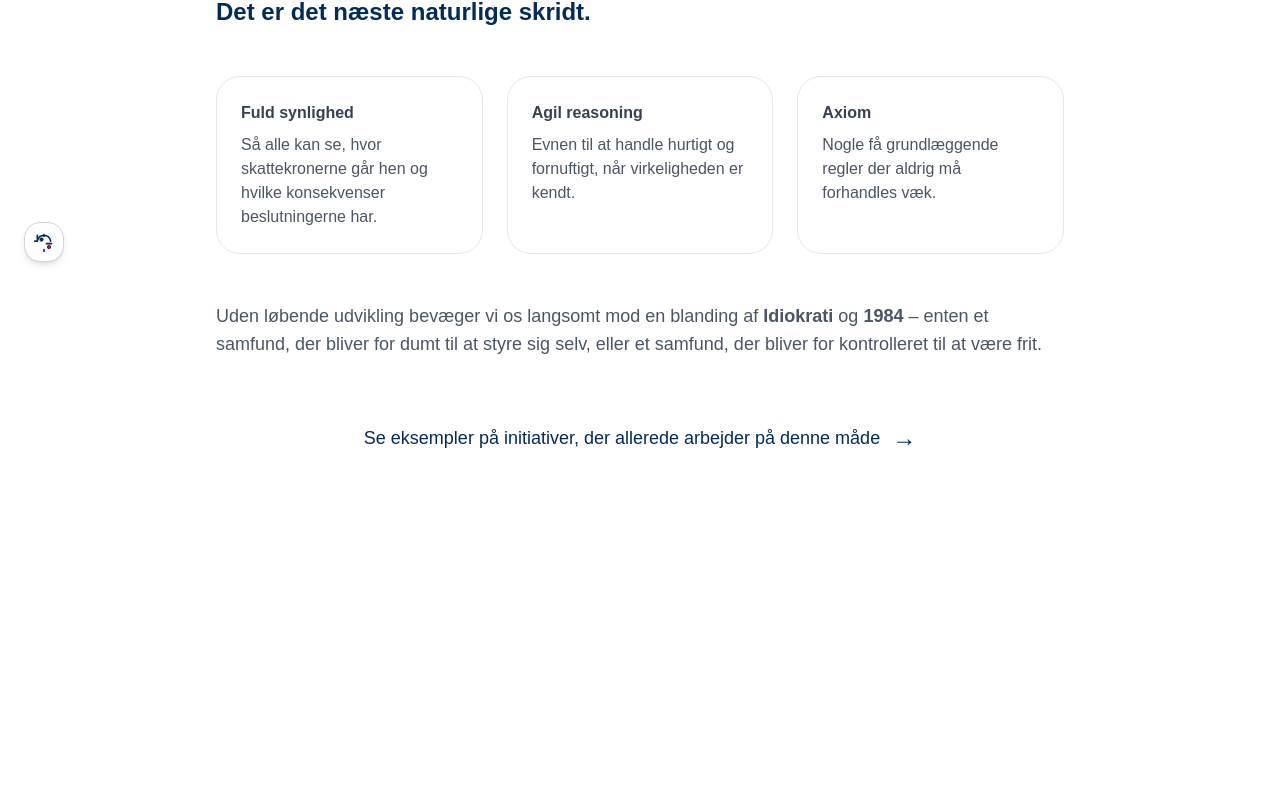
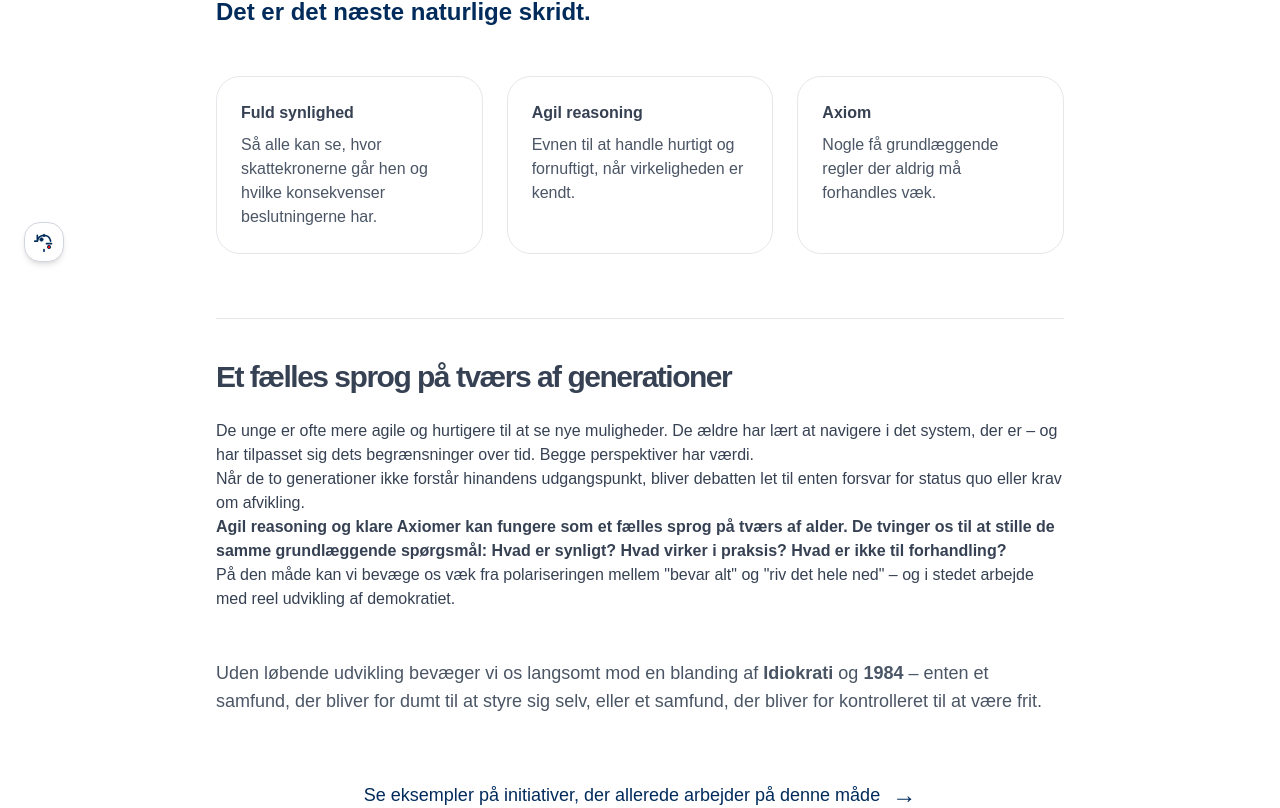
Before and after one commit to synlighed-nu/synlighed-nu-clean, a Next.js app: page /demokrati-2-0 in a window 1280 px wide. Shown: the part 514-1322 px from the top of the page. Before the commit the page ends 1048 px from the top, so only its background shows below. Built offline with nearby package versions, Linux system fonts and the light colour scheme.

Commit message:
Update page.tsx

```diff
--- a/app/demokrati-2-0/page.tsx
+++ b/app/demokrati-2-0/page.tsx
@@ -16,6 +16,14 @@ Det gamle demokrati er ikke dårligt i sig selv. Det er bare ikke blevet opdater
 Demokrati har altid udviklet sig. Fra enevælde til repræsentativt demokrati. Fra almindelig stemmeret til kvinders stemmeret. Hver gang har det været et svar på tidens udfordringer.
 
 I dag står vi over for nye problemer: manglende gennemsigtighed, langsommelighed og beslutninger, der ikke længere afspejler virkeligheden. Derfor er Demokrati 2.0 ikke en færdig løsning – det er det næste naturlige skridt.
+
+De unge er ofte mere agile og hurtigere til at se nye muligheder. De ældre har lært at navigere i det system, der er – og har tilpasset sig dets begrænsninger over tid. Begge perspektiver har værdi.
+
+Når de to generationer ikke forstår hinandens udgangspunkt, bliver debatten let til enten forsvar for status quo eller krav om afvikling.
+
+Agil reasoning og klare Axiomer kan fungere som et fælles sprog på tværs af alder. De tvinger os til at stille de samme grundlæggende spørgsmål: Hvad er synligt? Hvad virker i praksis? Hvad er ikke til forhandling?
+
+På den måde kan vi bevæge os væk fra polariseringen mellem "bevar alt" og "riv det hele ned" – og i stedet arbejde med reel udvikling af demokratiet.
 
 Uden løbende udvikling risikerer vi at bevæge os mod en blanding af idiokrati og kontrol. Derfor har vi brug for tre grundlæggende opgraderinger: fuld synlighed, agil reasoning og klare, urokkelige axioms.
   `;
@@ -66,6 +74,30 @@ Uden løbende udvikling risikerer vi at bevæge os mod en blanding af idiokrati
             </div>
           </div>
 
+          {/* NYT AFSNIT: GENERATIONER */}
+          <section className="mt-16 border-t border-gray-200 pt-10">
+            <h2 className="text-3xl font-bold tracking-tighter mb-6">Et fælles sprog på tværs af generationer</h2>
+
+            <div className="prose prose-lg text-gray-700">
+              <p>
+                De unge er ofte mere agile og hurtigere til at se nye muligheder. De ældre har lært at navigere i det system, der er – og har tilpasset sig dets begrænsninger over tid. Begge perspektiver har værdi.
+              </p>
+
+              <p>
+                Når de to generationer ikke forstår hinandens udgangspunkt, bliver debatten let til enten forsvar for status quo eller krav om afvikling.
+              </p>
+
+              <p className="font-semibold">
+                Agil reasoning og klare Axiomer kan fungere som et fælles sprog på tværs af alder.
+                De tvinger os til at stille de samme grundlæggende spørgsmål: Hvad er synligt? Hvad virker i praksis? Hvad er ikke til forhandling?
+              </p>
+
+              <p>
+                På den måde kan vi bevæge os væk fra polariseringen mellem "bevar alt" og "riv det hele ned" – og i stedet arbejde med reel udvikling af demokratiet.
+              </p>
+            </div>
+          </section>
+
           <p className="mt-12 text-lg text-gray-600">
             Uden løbende udvikling bevæger vi os langsomt mod en blanding af <strong>Idiokrati</strong> og <strong>1984</strong> –
             enten et samfund, der bliver for dumt til at styre sig selv, eller et samfund, der bliver for kontrolleret til at være frit.
```
